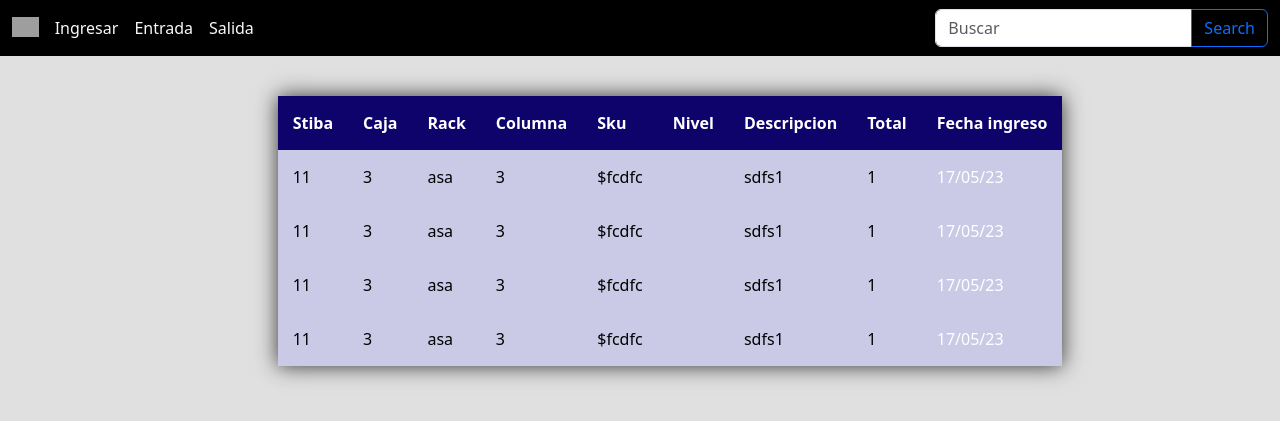
After one commit to anyiguisao/inventario, a PHP site: page /index2.php in a window 1280 px wide. The commit adds this page. Shown: the top 421 px of the page. Run offline with PHP 8.4, Linux system fonts and the light colour scheme; data comes from the database, SQL or seed files in the repository; data that the repository does not hold is empty; grey boxes are pictures that could not be loaded.

Commit message:
mostrar datos

```diff
--- a/index.php
+++ b/index.php
@@ -5,9 +5,14 @@
     <meta http-equiv="X-UA-Compatible" content="IE=edge">
     <meta name="viewport" content="width=device-width, initial-scale=1.0">
     <link rel="stylesheet" type="text/css" href="estilo.css">
+    <link href="https://cdn.jsdelivr.net/npm/bootstrap@5.3.0-alpha3/dist/css/bootstrap.min.css" rel="stylesheet" integrity="sha384-KK94CHFLLe+nY2dmCWGMq91rCGa5gtU4mk92HdvYe+M/SXH301p5ILy+dN9+nJOZ" crossorigin="anonymous">
     <title>Document</title>
 </head>
+
+
 <body>
+
+
     <form method="post" >
         <h1>!Invetario!</h1>
         <input type="text" name="stiba" placeholder="Stiba" >
@@ -20,6 +25,7 @@
         <input type="text" name="cantidad" placeholder=" cantidad" >
         <input type="submit" name="register" >
         <a href="hola.php">holaaaaaaa</a>
+        <a href="index2.php">holaaaaaaa</a>
     </form>
 
     <?php
--- /dev/null
+++ b/index2.css
@@ -0,0 +1,32 @@
+body{
+    background-color: black;
+}
+
+
+table {
+	border-collapse: collapse;
+	overflow: hidden;
+	box-shadow: 0 0 20px rgba(26, 25, 25, 0.867);
+}
+
+th,
+td {
+	padding: 15px;
+	background-color: rgba(123, 116, 254, 0.2);
+	color: white;
+}
+
+th {
+	text-align: left;
+}
+
+thead, th{
+		background-color: #0e026b;
+}
+
+tr :hover{
+			background-color: rgba(5, 17, 251, 0.3);
+}
+td{
+    position: relative;
+}
--- /dev/null
+++ b/index2.php
@@ -0,0 +1,65 @@
+<!DOCTYPE html>
+<html lang="en">
+<head>
+    <meta charset="UTF-8">
+    <meta http-equiv="X-UA-Compatible" content="IE=edge">
+    <meta name="viewport" content="width=device-width, initial-scale=1.0">
+    <link rel="stylesheet" type="text/css" href="index2.css">
+    <link href="https://cdn.jsdelivr.net/npm/bootstrap@5.3.0-alpha3/dist/css/bootstrap.min.css" rel="stylesheet" integrity="sha384-KK94CHFLLe+nY2dmCWGMq91rCGa5gtU4mk92HdvYe+M/SXH301p5ILy+dN9+nJOZ" crossorigin="anonymous">
+    <title>Document</title>
+</head>
+<body style="background-color: rgb(224, 224, 224);">
+
+<?php
+
+  include("nav.php");
+
+?>
+  <?php
+
+    include("con_db.php");
+
+?>
+<div class="container d-flex justify-content-center" style="height: 100px; margin: 40px 0 0 100px ">
+<table >
+    <tr style="border: 10px; border-color: black; background-color: #0e026b">
+        <th>Stiba</th>
+        <th>Caja</th>
+        <th>Rack</th>
+        <th>Columna</th>
+        <th>Sku</th>
+        <th>Nivel</th>
+        <th>Descripcion</th>
+        <th>Total</th>
+        <th>Fecha ingreso</th>
+    </tr>
+
+    <?php
+    $sql="SELECT * FROM datos";
+    $resul=mysqli_query($conex,$sql);
+    while($mostrar=mysqli_fetch_array($resul)){
+
+
+    ?>
+
+    <tr >
+        <td style="color: black;"><?php echo $mostrar['stiba']?></td>
+        <td style="color:black;"><?php echo $mostrar['caja']?></td>
+        <td style="color:black;"><?php echo $mostrar['rack']?></td>
+        <td style="color:black;"><?php echo $mostrar['columna']?></td>
+        <td style="color:black;"><?php echo $mostrar['sku']?></td>
+        <td style="color:black;"><?php echo $mostrar['nivel']?></td>
+        <td style="color:black;"><?php echo $mostrar['descripcion']?></td>
+        <td style="color:black;"><?php echo $mostrar['total']?></td>
+        <td ><?php echo$mostrar['fecha_ingreso']?></td>
+    </tr>
+    <?php
+}
+
+
+?>
+</table>
+</div>
+
+</body>
+</html>
--- /dev/null
+++ b/nav.php
@@ -0,0 +1,67 @@
+<!DOCTYPE html>
+<html lang="en">
+<head>
+    <meta charset="UTF-8">
+    <meta http-equiv="X-UA-Compatible" content="IE=edge">
+    <meta name="viewport" content="width=device-width, initial-scale=1.0">
+    <link rel="stylesheet" type="text/css" href="index2.css">
+    <link href="https://cdn.jsdelivr.net/npm/bootstrap@5.3.0-alpha3/dist/css/bootstrap.min.css" rel="stylesheet" integrity="sha384-KK94CHFLLe+nY2dmCWGMq91rCGa5gtU4mk92HdvYe+M/SXH301p5ILy+dN9+nJOZ" crossorigin="anonymous">
+    <title>Document</title>
+</head>
+<body style="background-color: rgb(224, 224, 224);">
+
+<nav class="navbar navbar-expand-lg navbar-light " style="background-color: black;">
+    <div class="container-fluid">
+      <button
+        class="navbar-toggler"
+        type="button"
+        data-mdb-toggle="collapse"
+        data-mdb-target="#navbarTogglerDemo01"
+        aria-controls="navbarTogglerDemo01"
+        aria-expanded="false"
+        aria-label="Toggle navigation"
+      >
+        <i class="fas fa-bars"></i>
+      </button>
+      <div class="collapse navbar-collapse" id="navbarTogglerDemo01">
+        <a href="" class="navbar-brand me-2 mb-1 d-flex align-items-center">
+            <img src="https://grupouma.com/colombia/wp-content/uploads/sites/2/2021/07/uma-logo.png" alt="" height="20"
+            alt="MDB Logo"
+            loading="lazy"
+            style="margin-top: 2px;">
+        </a>
+
+        <ul class="navbar-nav me-auto mb-2 mb-lg-0">
+          <li class="nav-item">
+            <a class="nav-link active text-light" aria-current="page" href="#">Ingresar</a>
+          </li>
+          <li class="nav-item">
+            <a class="nav-link  text-light" href="#">Entrada</a>
+          </li>
+          <li class="nav-item">
+            <a class="nav-link  text-light"
+              >Salida</a
+            >
+          </li>
+        </ul>
+        <form class="d-flex input-group w-auto">
+          <input
+            type="search"
+            class="form-control"
+            placeholder="Buscar"
+            aria-label="Search"
+          />
+          <button
+            class="btn btn-outline-primary"
+            type="button"
+            data-mdb-ripple-color="dark"
+          >
+            Search
+          </button>
+        </form>
+      </div>
+    </div>
+  </nav>
+
+</body>
+</html>
--- a/registro.php
+++ b/registro.php
@@ -15,7 +15,7 @@ if (isset($_POST['register'])) {
         $descripcion=trim($_POST['descripcion']);
         $cantidad=trim($_POST['cantidad']);
         $fechareg=date("d/m/y");
-        $consulta = "INSERT INTO datos(stiba, caja, rack, sku, descripcion, cantidad, columna, fecha_ingreso, fecha_salida, total) VALUES ('$stiba','$caja','$rack','$$sku','$descripcion','$cantidad','$columna','$fechareg','$fechareg','$cantidad')";
+        $consulta = "INSERT INTO datos(stiba, caja, rack, sku, descripcion, cantidad, columna,nivel, fecha_ingreso, fecha_salida, total) VALUES ('$stiba','$caja','$rack','$$sku','$descripcion','$cantidad','$columna','$nivel','$fechareg','$fechareg','$cantidad')";
         //$consulta = "INSERT INTO datos( nombre, email, fecha_registro) VALUES ('$name','$email','$fechareg')";
         $resultado = mysqli_query($conex, $consulta);
         if($resultado){
```
Also changed, not shown: hola.php (+37 -20 lines).
